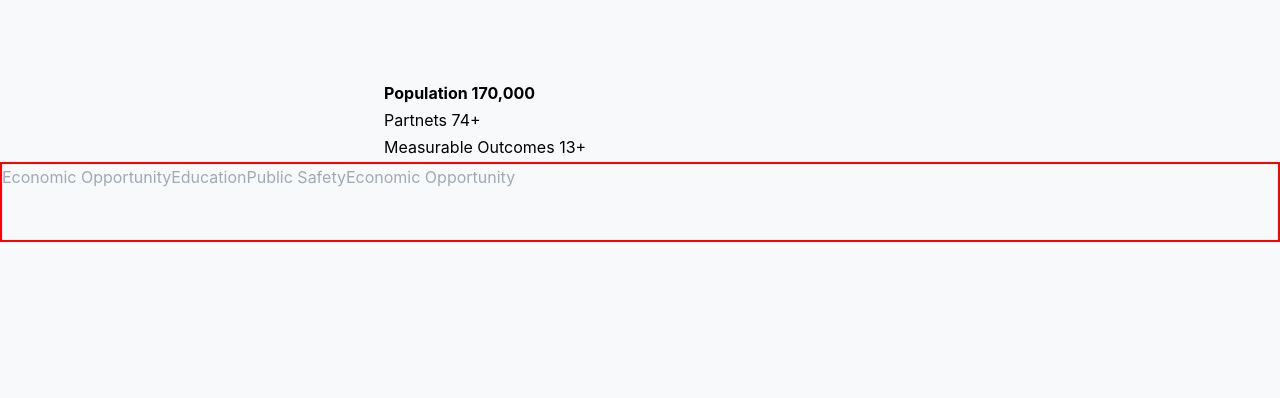
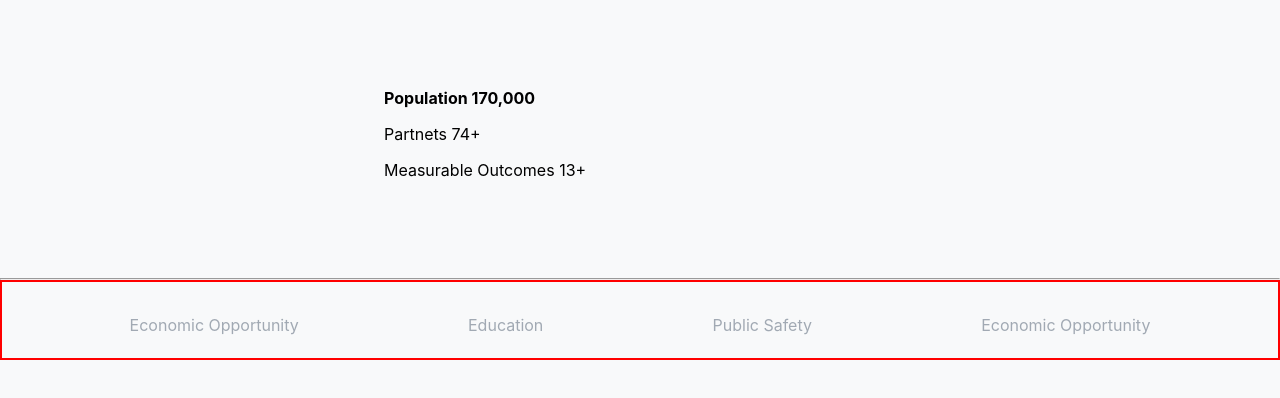
Before and after one commit to PromiseZone/PromiseZone, a React (Create React App) app: page / in a window 1280 px wide. Shown: the top 398 px of the page. Built offline with nearby package versions, Linux system fonts and the light colour scheme.

Commit message:
set up links

```diff
--- a/src/App.css
+++ b/src/App.css
@@ -26,8 +26,14 @@ body {
 
 .App-header {
     margin-left: 30%;
+    line-height: 2.25;
 }
 
 .App__population {
     font-weight: bold;
 }
+
+.hr1 {
+    margin-top: 90px;
+    color: #5d5d5d;
+}
--- a/src/App.js
+++ b/src/App.js
@@ -12,6 +12,7 @@ class App extends Component {
           <p className="App__outcomes">Measurable Outcomes 13+</p>
 
         </header>
+        <hr className="hr1" />
           <Navbar />
       </div>
     );
--- a/src/components/Navbar.css
+++ b/src/components/Navbar.css
@@ -22,3 +22,11 @@ li a:hover {
     height: 80px;
     border: 2px solid red;
 }
+
+.nav {
+    display: flex;
+    justify-content: space-between;
+    margin-top: 30px;
+    margin-left: 10%;
+    margin-right: 10%;
+}
```
